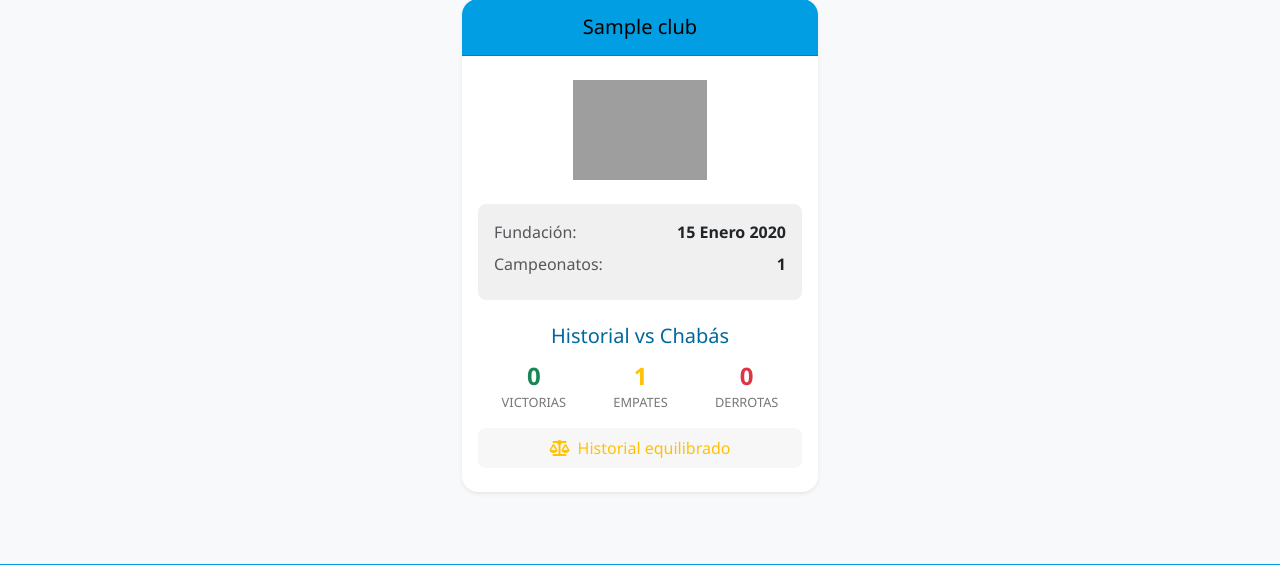
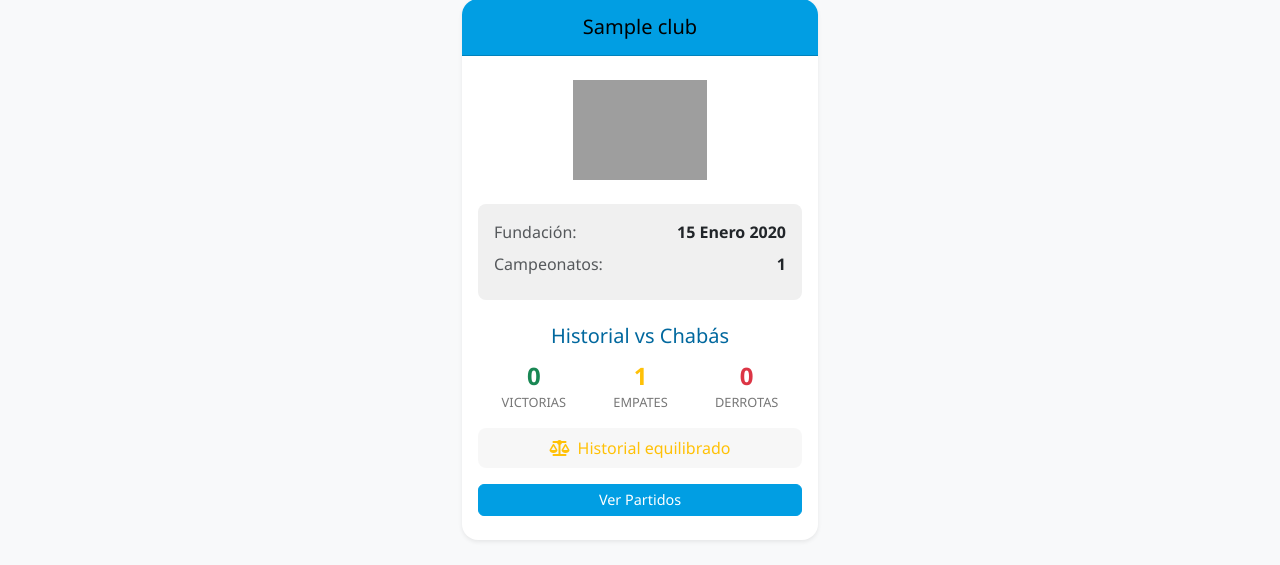
Before and after one commit to Valentin0804/HistorialClub, a Django app: page /rivales/ in a window 1280 px wide. Shown: the part 310-875 px from the top of the page. Run offline with Django 5.2, Linux system fonts and the light colour scheme; tables that the repository leaves empty hold one stand-in row (values such as "Sample post"); parts of the project's set-up code (start-up, migrations or seed data) failed here and were passed over; some libraries are stand-ins or nearby versions; grey boxes are pictures that could not be loaded.

Commit message:
cambios en rivales, y en detalle de partidos

```diff
--- a/Backend/core/urls.py
+++ b/Backend/core/urls.py
@@ -12,6 +12,7 @@ urlpatterns = [
     path('estadisticas/', views.estadisticas, name='estadisticas'),
     path('temporada-actual/', views.temporada_actual, name='temporada_actual'),
     path('historicos/', views.historicos, name='historicos'),
+    path('historicos/club/<int:club_id>/', views.historicos, name='historicos_por_club'),
     path('rivales/', views.rivales, name='rivales'),
     path('jugadores_por_anio/', views.jugadores_por_anio, name='jugadores_por_anio'),
     path('sobre_datos/', views.sobre_datos, name='sobre_datos'),
--- a/Backend/historial/static/css/rivales.css
+++ b/Backend/historial/static/css/rivales.css
@@ -84,6 +84,15 @@
   color: var(--naranja-neutral);
 }
 
+.btn-full-fino {
+    display: block;
+    width: 100%;
+    padding-top: 0.25rem;
+    padding-bottom: 0.25rem;
+    font-size: 0.9rem;
+    margin-top: 1rem;
+}
+
 /* Ajuste Responsive */
 @media (max-width: 768px) {
   .rival-logo {
--- a/Backend/historial/templates/historial/detalle_partido.html
+++ b/Backend/historial/templates/historial/detalle_partido.html
@@ -26,8 +26,11 @@
                     {% if partido.tipo == 'L' %}Local{% else %}Visitante{% endif %}
                 </div>
                 <div class="match-condition">
-                    <p><strong>Instancia:</strong> {{ instancia }}</p>
+                    <p><strong>Instancia: </strong> {{ instancia }} {% if altura != 'ND' %} -
+                    {{ altura }}</p>
+                    {% endif %}
                 </div>
+
                 <div class="match-condition">
                     {% if arbitro %}
                     <p><strong>Árbitro:</strong> {{ arbitro }}</p>
--- a/Backend/historial/templates/historial/rivales.html
+++ b/Backend/historial/templates/historial/rivales.html
@@ -72,6 +72,12 @@
                             <i class="fas fa-balance-scale me-2"></i>Historial equilibrado
                         </div>
                         {% endif %}
+
+                        {% if club.id %}
+                            <a href="{% url 'historicos_por_club' club.id %}" class="btn btn-primary btn-full-fino">
+                            Ver Partidos
+                            </a>
+                        {% endif %}
                     </div>
                     {% endwith %}
                 </div>
--- a/Backend/historial/views.py
+++ b/Backend/historial/views.py
@@ -60,6 +60,7 @@ def detalle_partido(request, partido_id):
         'rojas': partido.tarjetaroja_set.all().order_by('minuto'),
         'arbitro': partido.arbitro if partido.arbitro else None,
         'instancia': partido.get_instancia_display(),
+        'altura': partido.get_altura_display(),
         'descripcion': partido.descripcion
     })
 
@@ -78,7 +79,7 @@ def temporada_actual(request):
         'temporada_actual': f"Temporada {año_actual}"
     })
 
-def historicos(request):
+def historicos(request, club_id=None):
     # Filtros y opciones
     años_disponibles = Partido.objects.dates('fecha', 'year', order='DESC')
     equipos = Club.objects.all()
@@ -100,14 +101,18 @@ def historicos(request):
     # Aplicar filtros
     partidos = Partido.objects.filter(jugado=True)
 
+    if club_id:
+        partidos = partidos.filter(rival__id=club_id)
+        equipo_seleccionado = str(club_id)
+
+    elif equipo_seleccionado and equipo_seleccionado.isdigit():
+        partidos = partidos.filter(rival__id=int(equipo_seleccionado))
+
     if temporada_seleccionada:
         partidos = partidos.filter(torneo__nombre=temporada_seleccionada)
 
     if año_seleccionado and año_seleccionado.isdigit():
         partidos = partidos.filter(fecha__year=int(año_seleccionado))
-
-    if equipo_seleccionado and equipo_seleccionado.isdigit():
-        partidos = partidos.filter(rival__id=int(equipo_seleccionado))
 
     if fecha_desde:
         partidos = partidos.filter(fecha__gte=fecha_desde)
@@ -295,6 +300,7 @@ def rivales(request):
         perdidos = partidos.filter(goles_chabas__lt=F('goles_rival')).count()
 
         data.append({
+            'id': club.id,
             'nombre': club.nombre,
             'fundacion': club.fundacion,
             'campeonatos': club.campeonatos,
```
